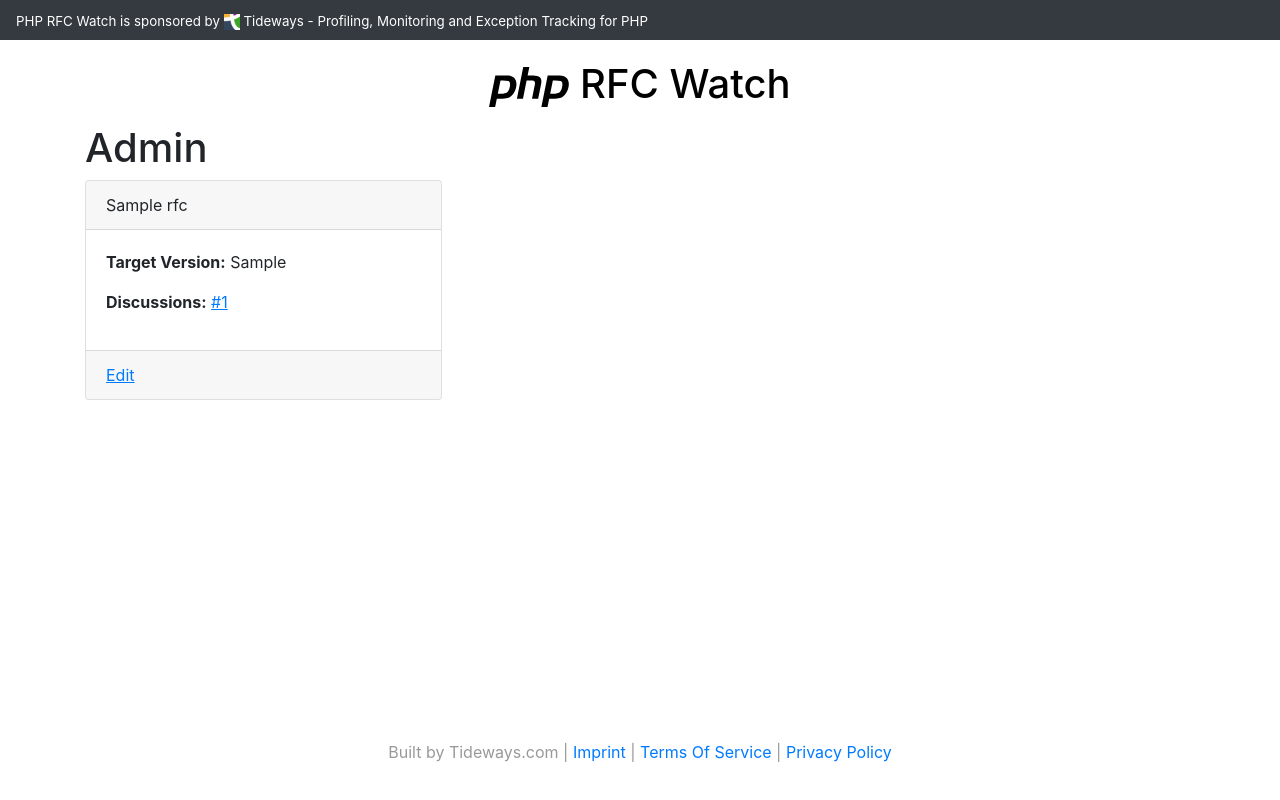
After one commit to beberlei/php-rfc-watch, a PHP site: template templates/Default/admin.html.twig in a window 1280 px wide. The commit adds this page. Run offline with PHP 8.4, Linux system fonts and the light colour scheme; the template is opened without the code that fills it: most values are stand-ins (such as "Sample title", 1, 10 or a date in 2020); style sheets or scripts are compiled from the project's sources; some libraries are stand-ins or nearby versions.

Commit message:
Add admin to select target version and discussions.

```diff
--- a/assets/js/app.js
+++ b/assets/js/app.js
@@ -49,6 +49,30 @@ class VoteResults extends React.Component {
     }
 }
 
+class RfcDiscussions extends React.Component {
+    render() {
+        if (this.props.discussions.length == 0) {
+            return null;
+        }
+
+        var idx = 0;
+
+        return <p>
+                <strong>Discussions:</strong>
+                {this.props.discussions.map(x => {
+                    var label;
+                    if (x.indexOf('externals.io')) {
+                        label = 'Mailinglist';
+                    } else if (x.indexOf('reddit')) {
+                        label = 'Reddit';
+                    }
+                    idx++;
+                    return <a href={x} target="_blank">#{idx} {label}</a>
+                })}
+            </p>
+    }
+}
+
 class RfcVoteItem extends React.Component {
     render() {
         const voteCount = this.props.rfc.questions.length;
@@ -62,6 +86,9 @@ class RfcVoteItem extends React.Component {
             </div>
             <div className="card-body">
                 {this.props.rfc.targetPhpVersion.length > 0 && <span><strong>Target PHP Version:</strong> {this.props.rfc.targetPhpVersion}</span>}
+
+                <RfcDiscussions discussions={this.props.rfc.discussions} />
+
                 {this.props.rfc.questions.map((item, idx) => {
                     return <VoteResults key={idx} question={item.question} results={item.results} share={item.share} last={voteCount == idx+1} />
                 })}
--- /dev/null
+++ b/templates/Default/admin.html.twig
@@ -0,0 +1,31 @@
+{% extends "base.html.twig" %}
+
+{% block content %}
+    <h1>Admin</h1>
+
+    <div class="card-columns">
+        {% for rfc in rfcs %}
+        <div class="card">
+            <div class="card-header">{{ rfc.title }}</div>
+            <div class="card-body">
+                <p>
+                    <strong>Target Version:</strong>
+                    {{ rfc.targetPhpVersion|default('unknown') }}
+                </p>
+
+                <p>
+                    <strong>Discussions:</strong>
+                    {% for discussion in rfc.discussions %}
+                        <a href="{{ discussion }}">#{{ loop.index }}</a>
+                        {% else %}
+                        None
+                    {% endfor %}
+                </p>
+            </div>
+            <div class="card-footer">
+                <a href="{{ path('admin_edit_rfc', {'id': rfc.id}) }}">Edit</a>
+            </div>
+        </div>
+        {% endfor %}
+    </div>
+{% endblock %}
--- a/templates/base.html.twig
+++ b/templates/base.html.twig
@@ -11,7 +11,7 @@
     <body>
         <nav class="navbar navbar-expand-lg navbar-dark bg-dark">
             <div class="sponsored-by">
-                <a target="_blank" href="https://tideways.com">PHP RFC Watch is sponsored by <img width="16" height="16" src="/tideways.png" /> Tideways <span class="d-none d-lg-inline">- Profiling, Monitoring and Exception Tracking for PHP</span></a>
+                <a target="_blank" href="https://tideways.com?pk_campaign=rfcwatch">PHP RFC Watch is sponsored by <img width="16" height="16" src="/tideways.png" /> Tideways <span class="d-none d-lg-inline">- Profiling, Monitoring and Exception Tracking for PHP</span></a>
             </div>
         </nav>
 
```
Also changed, not shown: src/Controller/DefaultController.php (+38 -1 lines), src/Entity/RequestForComment.php (+18 -0 lines), src/Form/RfcType.php (added, +44 -0 lines), templates/Default/adminEditRfc.html.twig (added, +9 -0 lines), 3 other files.
